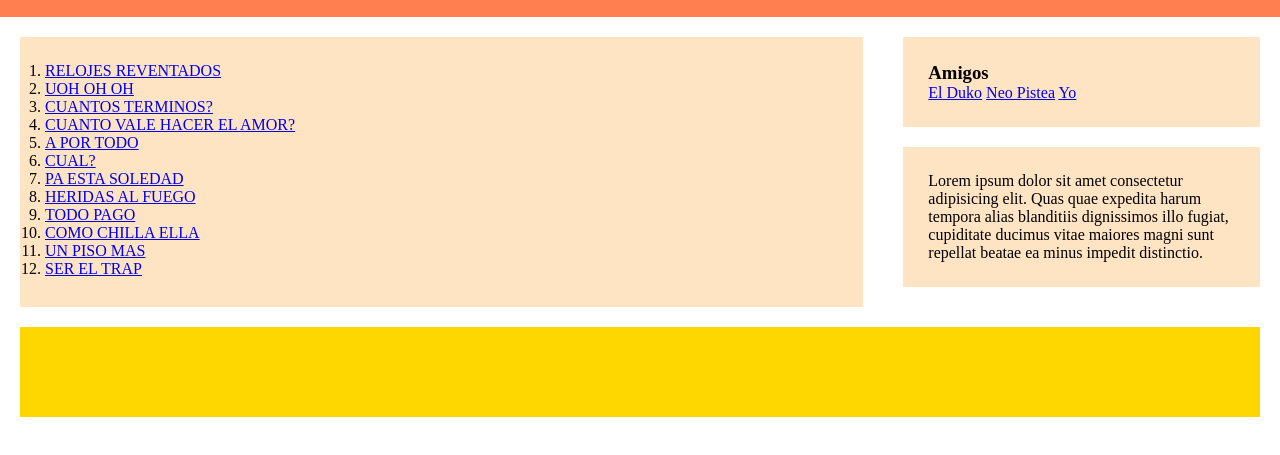
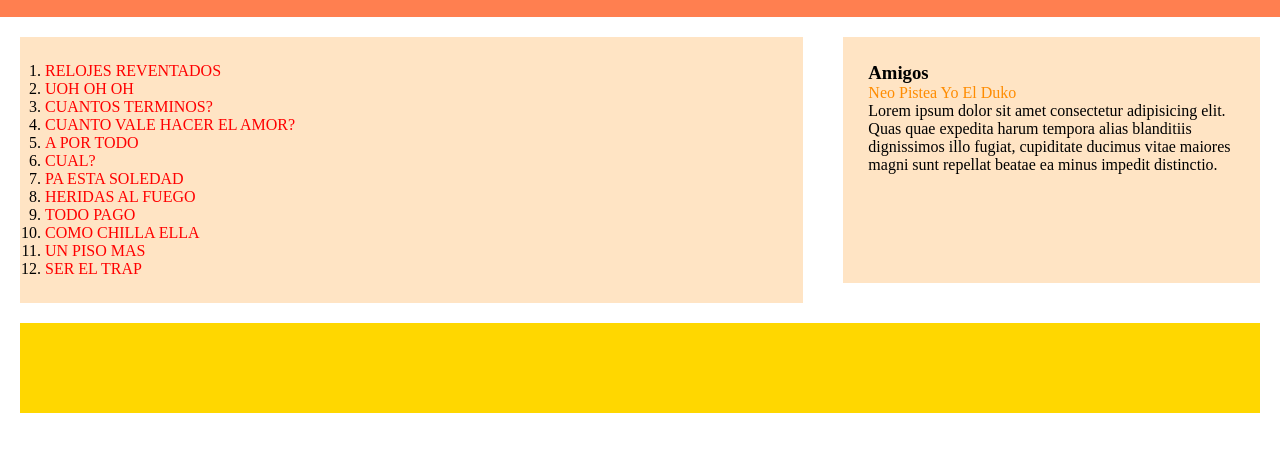
Before and after one commit to MarcosAMNavarrete/PreEntrega2-Navarrete, a plain HTML site: page pages/ysysmo.html in a window 1280 px wide. Shown: the part 73-528 px from the top of the page. Drawn offline with Linux system fonts and the light colour scheme.

Commit message:
Mejora grosa

```diff
--- a/css/style.css
+++ b/css/style.css
@@ -7,6 +7,7 @@ body{
     font-family: sans-serif;
     margin: 0;
 }
+
 
 
 header{
@@ -75,6 +76,15 @@ nav a:hover{
     margin: 1.25rem;
 }
 
+.color-amigos{
+    color: darkorange;
+    text-decoration: none;
+}
+
+.color-amigos:hover{
+    color: violet;
+}
+
 .cancion{
     flex: 1;
     min-width: 15.625rem;
@@ -89,7 +99,16 @@ nav a:hover{
     margin-bottom: 0rem;
 }
 
-.cancion div{
+.cancion-color{
+    color: red;
+    text-decoration: none;
+}
+
+.cancion-color:hover{
+    color: black;
+}
+
+.cancion {
     padding: 1.5625rem;
     background-color: bisque;
     margin: 1.25rem;
@@ -98,10 +117,6 @@ nav a:hover{
 .main .section .div a{
 display: flex;
 
-}
-
-.pie-pagina{
-    width: 100%;
 }
 
 footer{
--- a/pages/ysysmo.html
+++ b/pages/ysysmo.html
@@ -22,26 +22,26 @@
         <section class="album">
             <div class="cancion">
                 <ol>
-                    <li><a href="https://www.youtube.com/watch?v=2MBbcGQGBCs&list=PLSel5e2j7Bz2GMEHfVgYTo_JDjf6zZXaY" target="_blank">RELOJES REVENTADOS</a></li>
-                    <li><a href="https://www.youtube.com/watch?v=ofJ-IAYWX1s&list=PLSel5e2j7Bz2GMEHfVgYTo_JDjf6zZXaY&index=2" target="_blank">UOH OH OH</a></li>
-                    <li><a href="https://www.youtube.com/watch?v=MMJjxOy-riM&list=PLSel5e2j7Bz2GMEHfVgYTo_JDjf6zZXaY&index=3" target="_blank">CUANTOS TERMINOS?</a></li>
-                    <li><a href="https://www.youtube.com/watch?v=IOYws65z_0Y&list=PLSel5e2j7Bz2GMEHfVgYTo_JDjf6zZXaY&index=4" target="_blank">CUANTO VALE HACER EL AMOR?</a></li>
-                    <li><a href="https://www.youtube.com/watch?v=wfusZNj-jic&list=PLSel5e2j7Bz2GMEHfVgYTo_JDjf6zZXaY&index=5" target="_blank">A POR TODO</a></li>
-                    <li><a href="https://www.youtube.com/watch?v=ULAsYa2x88w&list=PLSel5e2j7Bz2GMEHfVgYTo_JDjf6zZXaY&index=6" target="_blank">CUAL?</a></li>
-                    <li><a href="https://www.youtube.com/watch?v=teWEAAQTUFA&list=PLSel5e2j7Bz2GMEHfVgYTo_JDjf6zZXaY&index=7" target="_blank">PA ESTA SOLEDAD</a></li>
-                    <li><a href="https://www.youtube.com/watch?v=9rlq9JUxmMY&list=PLSel5e2j7Bz2GMEHfVgYTo_JDjf6zZXaY&index=8" target="_blank">HERIDAS AL FUEGO</a></li>
-                    <li><a href="https://www.youtube.com/watch?v=HyIEZPubbEk&list=PLSel5e2j7Bz2GMEHfVgYTo_JDjf6zZXaY&index=9" target="_blank">TODO PAGO</a></li>
-                    <li><a href="https://www.youtube.com/watch?v=rKSmaJJER9w&list=PLSel5e2j7Bz2GMEHfVgYTo_JDjf6zZXaY&index=10" target="_blank">COMO CHILLA ELLA</a></li>
-                    <li><a href="https://www.youtube.com/watch?v=3SA5VFenBzw&list=PLSel5e2j7Bz2GMEHfVgYTo_JDjf6zZXaY&index=11" target="_blank">UN PISO MAS</a></li>
-                    <li><a href="https://www.youtube.com/watch?v=wva65GElZec&list=PLSel5e2j7Bz2GMEHfVgYTo_JDjf6zZXaY&index=12" target="_blank">SER EL TRAP</a></li>
+                    <li><a class="cancion-color" href="https://www.youtube.com/watch?v=2MBbcGQGBCs&list=PLSel5e2j7Bz2GMEHfVgYTo_JDjf6zZXaY" target="_blank">RELOJES REVENTADOS</a></li>
+                    <li><a class="cancion-color" href="https://www.youtube.com/watch?v=ofJ-IAYWX1s&list=PLSel5e2j7Bz2GMEHfVgYTo_JDjf6zZXaY&index=2" target="_blank">UOH OH OH</a></li>
+                    <li><a class="cancion-color" href="https://www.youtube.com/watch?v=MMJjxOy-riM&list=PLSel5e2j7Bz2GMEHfVgYTo_JDjf6zZXaY&index=3" target="_blank">CUANTOS TERMINOS?</a></li>
+                    <li><a class="cancion-color" href="https://www.youtube.com/watch?v=IOYws65z_0Y&list=PLSel5e2j7Bz2GMEHfVgYTo_JDjf6zZXaY&index=4" target="_blank">CUANTO VALE HACER EL AMOR?</a></li>
+                    <li><a class="cancion-color" href="https://www.youtube.com/watch?v=wfusZNj-jic&list=PLSel5e2j7Bz2GMEHfVgYTo_JDjf6zZXaY&index=5" target="_blank">A POR TODO</a></li>
+                    <li><a class="cancion-color" href="https://www.youtube.com/watch?v=ULAsYa2x88w&list=PLSel5e2j7Bz2GMEHfVgYTo_JDjf6zZXaY&index=6" target="_blank">CUAL?</a></li>
+                    <li><a class="cancion-color" href="https://www.youtube.com/watch?v=teWEAAQTUFA&list=PLSel5e2j7Bz2GMEHfVgYTo_JDjf6zZXaY&index=7" target="_blank">PA ESTA SOLEDAD</a></li>
+                    <li><a class="cancion-color" href="https://www.youtube.com/watch?v=9rlq9JUxmMY&list=PLSel5e2j7Bz2GMEHfVgYTo_JDjf6zZXaY&index=8" target="_blank">HERIDAS AL FUEGO</a></li>
+                    <li><a class="cancion-color" href="https://www.youtube.com/watch?v=HyIEZPubbEk&list=PLSel5e2j7Bz2GMEHfVgYTo_JDjf6zZXaY&index=9" target="_blank">TODO PAGO</a></li>
+                    <li><a class="cancion-color" href="https://www.youtube.com/watch?v=rKSmaJJER9w&list=PLSel5e2j7Bz2GMEHfVgYTo_JDjf6zZXaY&index=10" target="_blank">COMO CHILLA ELLA</a></li>
+                    <li><a class="cancion-color" href="https://www.youtube.com/watch?v=3SA5VFenBzw&list=PLSel5e2j7Bz2GMEHfVgYTo_JDjf6zZXaY&index=11" target="_blank">UN PISO MAS</a></li>
+                    <li><a class="cancion-color" href="https://www.youtube.com/watch?v=wva65GElZec&list=PLSel5e2j7Bz2GMEHfVgYTo_JDjf6zZXaY&index=12" target="_blank">SER EL TRAP</a></li>
                 </ol>
             </div>
             <div class="cancion">
                 <div>
                     <h3>Amigos</h3>
-                    <a href="https://www.instagram.com/duki/" target="_blank">El Duko</a>
-                    <a href="https://www.instagram.com/neopistea/" target="_blank">Neo Pistea</a>
-                    <a href="https://www.instagram.com/marcos_navarrete09/" target="_blank">Yo</a>
+                    <a class="color-amigos" href="https://www.instagram.com/neopistea/" target="_blank">Neo Pistea</a>
+                    <a class="color-amigos" href="https://www.instagram.com/marcos_navarrete09/" target="_blank">Yo</a>
+                    <a class="color-amigos" href="https://www.instagram.com/duki/" target="_blank">El Duko</a>
                 </div>
                 <div>Lorem ipsum dolor sit amet consectetur adipisicing elit. Quas quae expedita harum tempora alias blanditiis dignissimos illo fugiat, cupiditate ducimus vitae maiores magni sunt repellat beatae ea minus impedit distinctio.</div>
             </div>
```
Also changed, not shown: pages/contacto.html (added).
